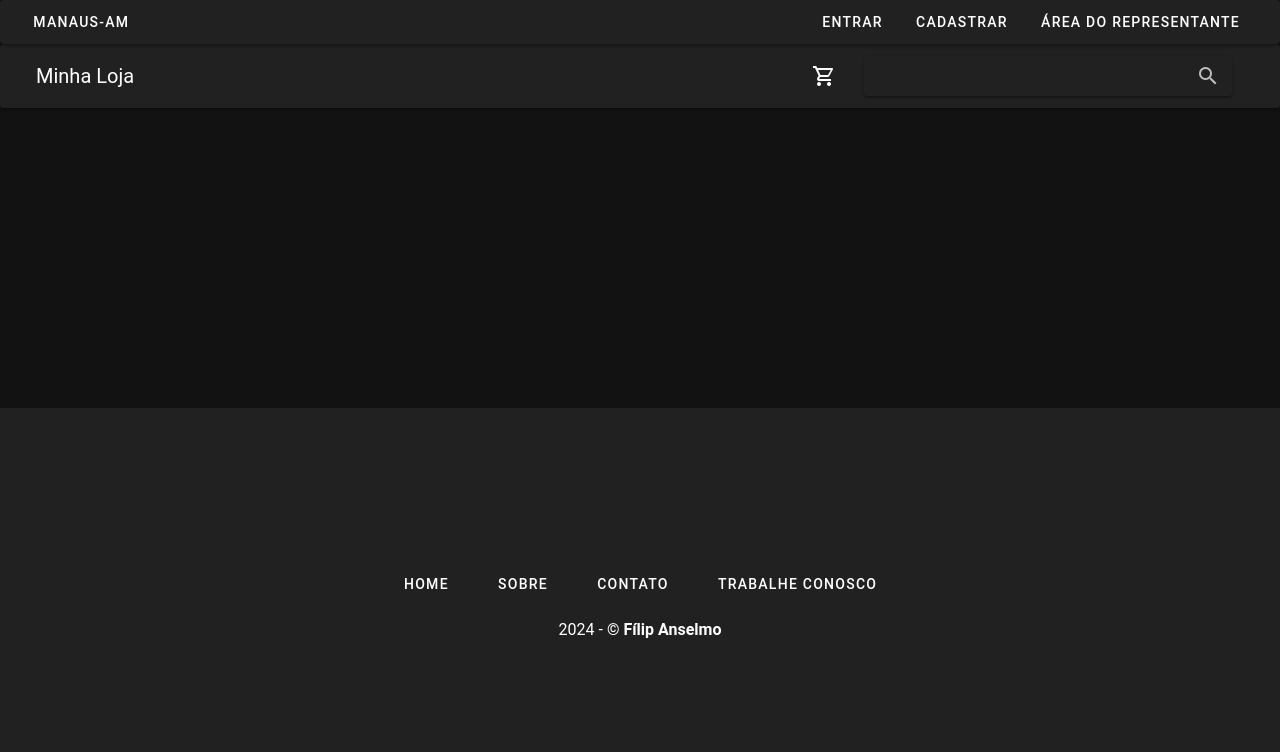
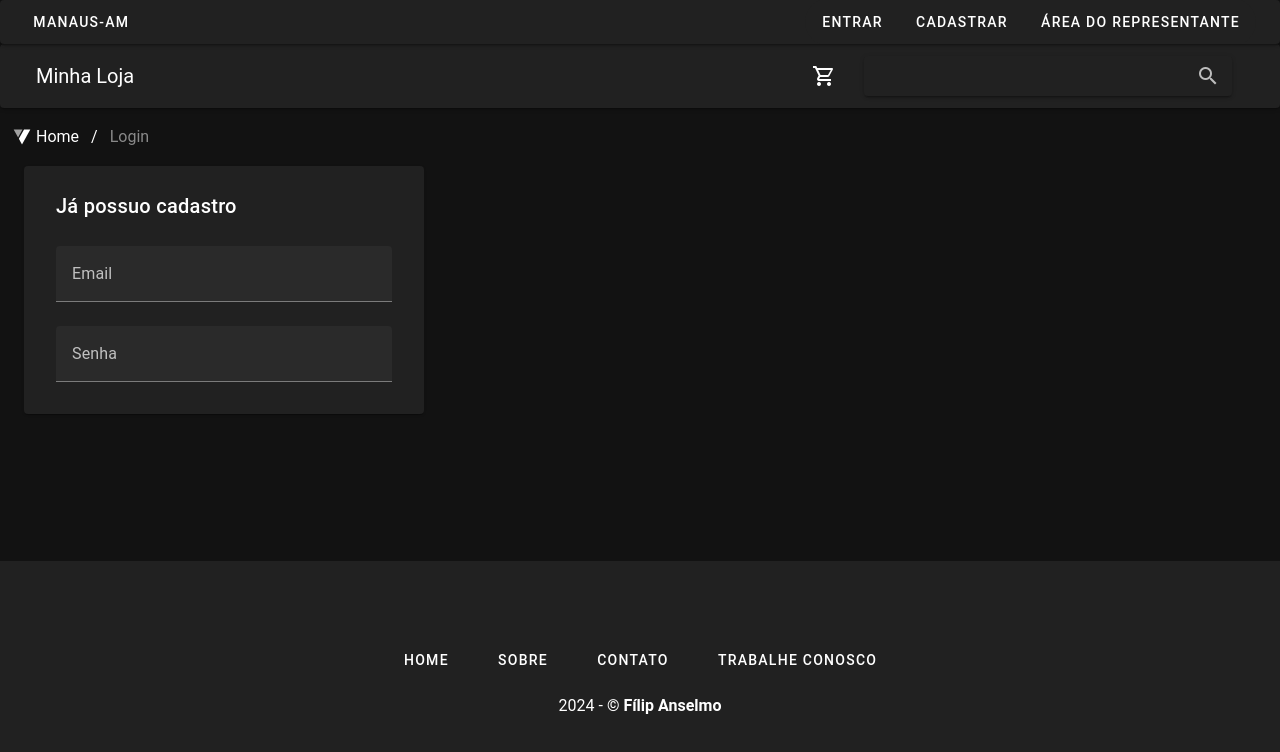
Before and after one commit to filipanselmo11/minha-loja-vuetify, a Vue app: page /login in a window 1280 px wide. Shown: the top 752 px of the page. Built offline with nearby package versions, Linux system fonts and the light colour scheme.

Commit message:
feat: Add componente de login e page de login

```diff
--- a/components.d.ts
+++ b/components.d.ts
@@ -7,15 +7,19 @@ export {}
 
 declare module 'vue' {
   export interface GlobalComponents {
+    BreadCumbComponent: typeof import('./src/components/BreadCumbComponent.vue')['default']
     CardComponent: typeof import('./src/components/CardComponent.vue')['default']
     CarrosselComponent: typeof import('./src/components/CarrosselComponent.vue')['default']
     CompactNavbarComponent: typeof import('./src/components/CompactNavbarComponent.vue')['default']
+    FieldComponent: typeof import('./src/components/FieldComponent.vue')['default']
     FooterComponent: typeof import('./src/components/FooterComponent.vue')['default']
     HelloWorld: typeof import('./src/components/HelloWorld.vue')['default']
     LoadComponent: typeof import('./src/components/LoadComponent.vue')['default']
+    LoginForm: typeof import('./src/components/LoginForm.vue')['default']
     MenuComponent: typeof import('./src/components/MenuComponent.vue')['default']
     NavbarComponent: typeof import('./src/components/NavbarComponent.vue')['default']
     RouterLink: typeof import('vue-router')['RouterLink']
     RouterView: typeof import('vue-router')['RouterView']
+    TextComponent: typeof import('./src/components/TextComponent.vue')['default']
   }
 }
--- /dev/null
+++ b/src/components/BreadCumbComponent.vue
@@ -0,0 +1,13 @@
+<script lang="ts" setup>
+const breadCumProps = defineProps<{
+  items: any
+}>();
+</script>
+
+<template>
+  <v-breadcrumbs :items="breadCumProps.items">
+    <template v-slot:prepend>
+      <v-icon icon="$vuetify" size="small"></v-icon>
+    </template>
+  </v-breadcrumbs>
+</template>
--- /dev/null
+++ b/src/components/LoginForm.vue
@@ -0,0 +1,31 @@
+<script lang="ts" setup>
+import TextComponent from './TextComponent.vue';
+</script>
+
+<template>
+  <v-card class="pa-4 ml-6" max-width="400">
+    <v-card-title>
+      Já possuo cadastro
+    </v-card-title>
+    <v-form>
+      <v-container>
+        <v-row>
+          <v-col cols="12">
+            <TextComponent
+              label="Email"
+              placeholder="fulano@email.com"
+              type="email"
+            />
+          </v-col>
+          <v-col cols="12">
+            <TextComponent
+              label="Senha"
+              placeholder="****"
+              type="password"
+            />
+          </v-col>
+        </v-row>
+      </v-container>
+    </v-form>
+  </v-card>
+</template>
--- a/src/components/NavbarComponent.vue
+++ b/src/components/NavbarComponent.vue
@@ -1,5 +1,6 @@
 <script lang="ts" setup>
 import { ref } from 'vue';
+import { useRouter } from 'vue-router';
 const items = [
   { id: 1, titulo: 'Manaus-AM' },
   { id: 2, titulo: 'Parintins-AM' },
@@ -20,6 +21,13 @@ const onClick = () => {
 
 const goCarrrinho = () => {
   console.log('Ir para página de carrinho de compras');
+}
+
+
+const router = useRouter();
+
+const goLogin = () => {
+  router.push('/login');
 }
 
 </script>
@@ -44,7 +52,7 @@ const goCarrrinho = () => {
     <v-spacer></v-spacer>
     <div class="d-flex justify-end pa-6">
       <v-btn-toggle rounded="xl">
-        <v-btn>Entrar</v-btn>
+        <v-btn @click="goLogin">Entrar</v-btn>
         <v-btn>Cadastrar</v-btn>
         <v-btn>Área do Representante</v-btn>
       </v-btn-toggle>
--- /dev/null
+++ b/src/components/TextComponent.vue
@@ -0,0 +1,20 @@
+<script lang="ts" setup>
+const textProps = defineProps<{
+  label: string,
+  placeholder: string,
+  type: string
+}>();
+</script>
+
+<template>
+  <v-responsive
+    class="mx-auto"
+    max-width="344">
+      <v-text-field
+        hide-details
+        :label="textProps.label"
+        :placeholder="textProps.placeholder"
+        :type="textProps.type"
+        ></v-text-field>
+    </v-responsive>
+</template>
--- /dev/null
+++ b/src/pages/Login.vue
@@ -0,0 +1,25 @@
+<script lang="ts" setup>
+import BreadCumbComponent from '@/components/BreadCumbComponent.vue';
+import LoginForm from '@/components/LoginForm.vue';
+const items = [
+  {
+    title: 'Home',
+    disabled: false,
+    href: '',
+  },
+  {
+    title: 'Login',
+    disabled: true,
+    href: '/login',
+  },
+];
+
+</script>
+
+<template>
+  <BreadCumbComponent :items="items" />
+  <section id="login">
+    <LoginForm/>
+  </section>
+  <section id="primeiro-acesso"></section>
+</template>
--- a/src/router/index.ts
+++ b/src/router/index.ts
@@ -11,6 +11,10 @@ const routes = [
   {
     path: '',
     component: () => import('../pages/Home.vue')
+  },
+  {
+    path: '/login',
+    component: () => import('../pages/Login.vue')
   }
 ];
 
--- a/typed-router.d.ts
+++ b/typed-router.d.ts
@@ -19,5 +19,6 @@ declare module 'vue-router/auto-routes' {
    */
   export interface RouteNamedMap {
     '/Home': RouteRecordInfo<'/Home', '/Home', Record<never, never>, Record<never, never>>,
+    '/Login': RouteRecordInfo<'/Login', '/Login', Record<never, never>, Record<never, never>>,
   }
 }
```
